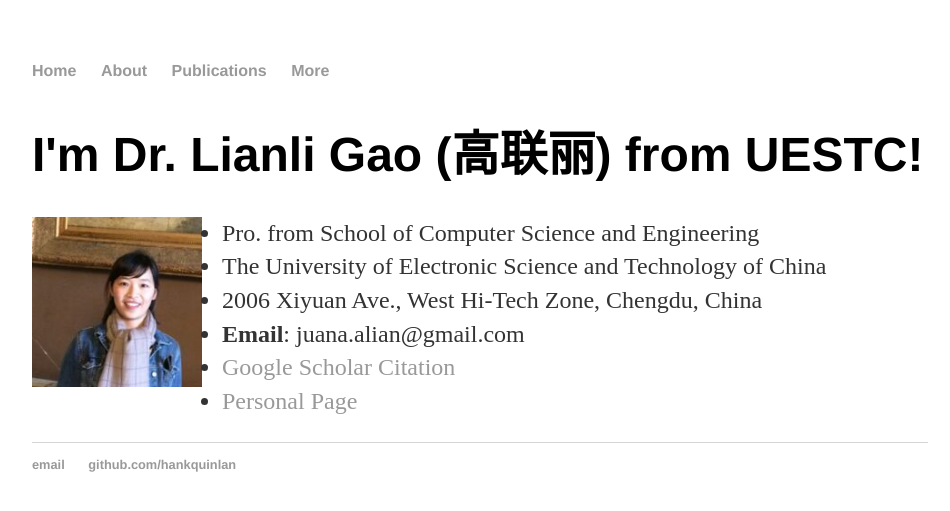
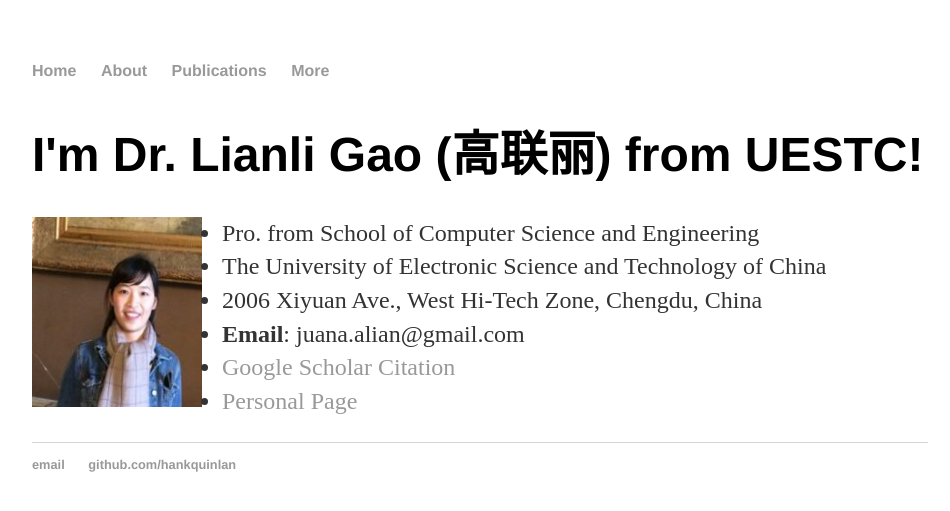
Before and after one commit to lianliGao/lianligao.github.io, a Jekyll site: the page built from index.html, in a window 1280 px wide. Shown: the top 511 px of the page, without its empty margins (160-1110 px from the left). Built offline with Jekyll 4.4.1, drawn with Linux system fonts in a browser that asks for light colours.

Commit message:
Update index.html

```diff
--- a/index.html
+++ b/index.html
@@ -5,7 +5,7 @@
 
 		<div class="blurb">
 			<h1>I'm Dr. Lianli Gao (高联丽) from UESTC!</h1>
-			<p ><img src="1.png" alt="photo" style="width:170px;height:170px;float:left;margin-right:20px;">
+			<p ><img src="1.png" alt="photo" style="width:170px;height:190px;float:left;margin-right:20px;">
 				<ul class="contacts">
 					<li> Pro. from School of Computer Science and Engineering</li>
 					<li>The University of Electronic Science and Technology of China</li>
```
